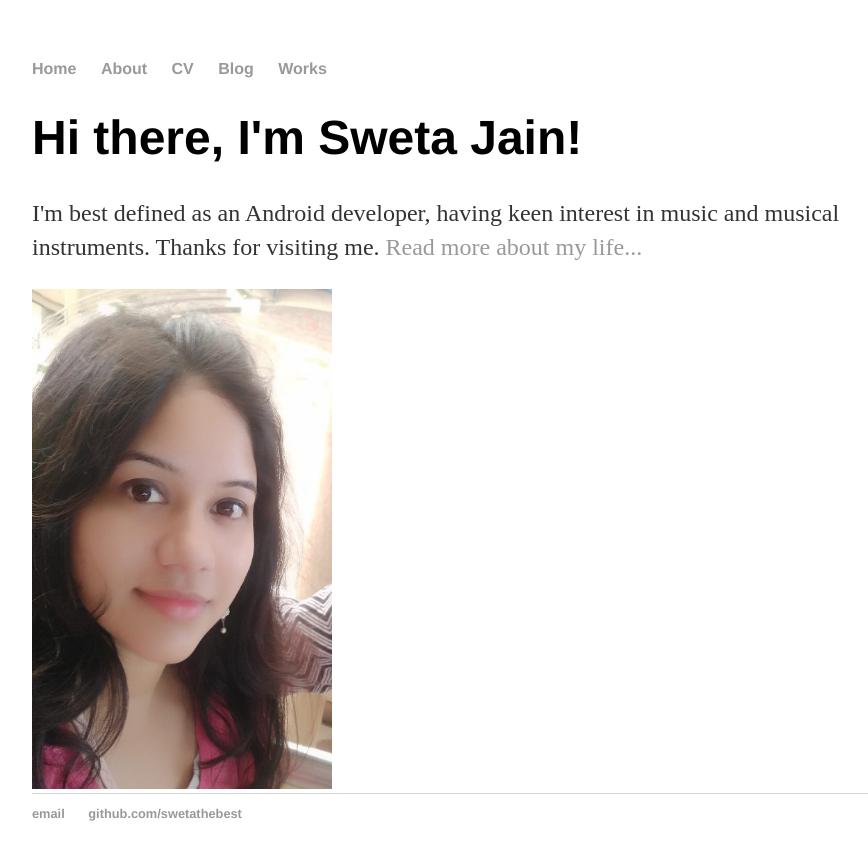
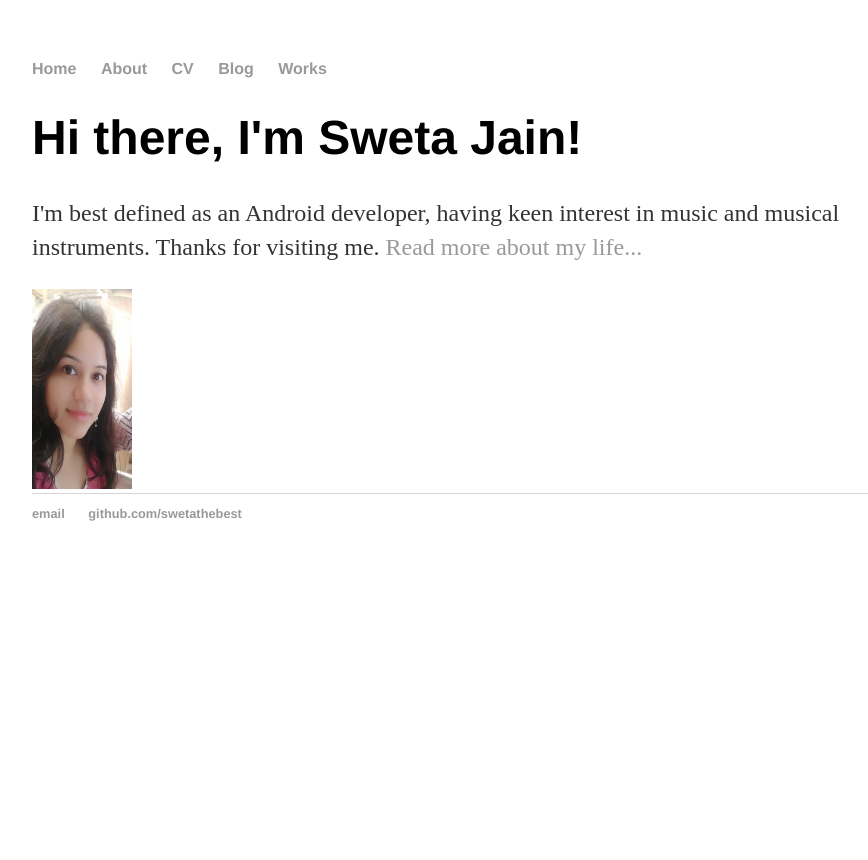
Before and after one commit to SwetaTheBest/swetathebest.github.io, a Jekyll site: the page built from index.html, in a window 1280 px wide. Shown: the top 860 px of the page, without its empty margins (160-1028 px from the left). Built offline with Jekyll 4.4.1, drawn with Linux system fonts in a browser that asks for light colours.

Commit message:
Update default.html

```diff
--- a/_layouts/default.html
+++ b/_layouts/default.html
@@ -18,7 +18,7 @@
 			<div class="container">
 
 			{{ content }}
-			<image src = "https://swetathebest.github.io/images/swetaSmall.jpg" width="300" height="500">
+			<image src = "https://swetathebest.github.io/images/swetaSmall.jpg" width="100" height="200">
 
 			</div><!-- /.container -->
 			<footer>
```
